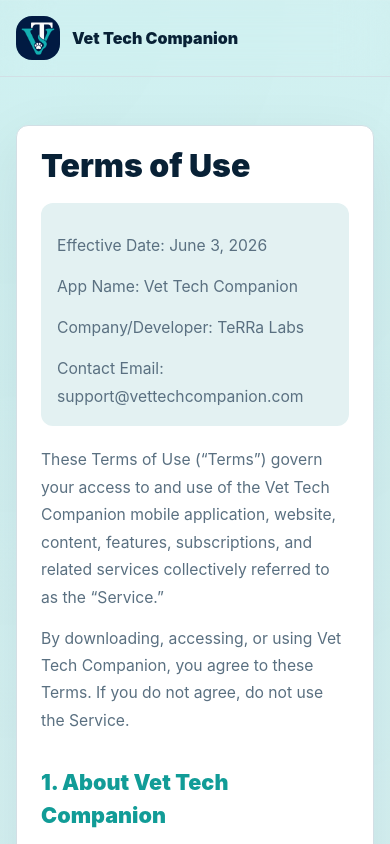
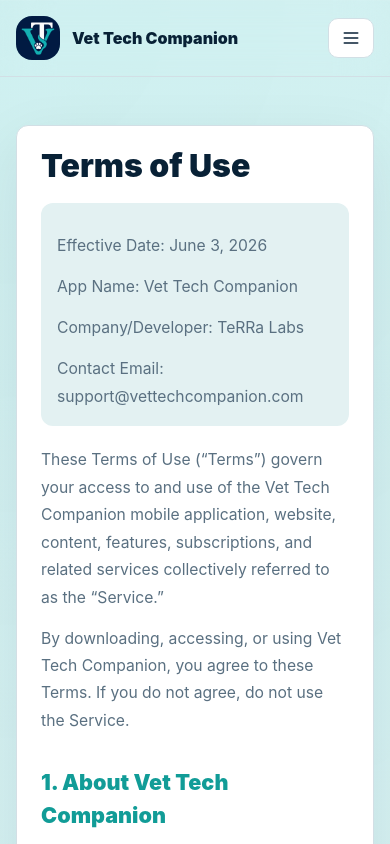
Before and after one commit to TeRRa2386/vtc-web, a Next.js app: page /terms in a window 390 px wide. Shown: the top 844 px of the page. Built offline with nearby package versions, Linux system fonts and the light colour scheme.

Commit message:
Add mobile public navigation menu

```diff
--- a/components/public/public-nav.tsx
+++ b/components/public/public-nav.tsx
@@ -1,6 +1,9 @@
+"use client";
+
+import Image from "next/image";
 import Link from "next/link";
-import Image from "next/image";
-import { ShieldCheck } from "lucide-react";
+import { Menu, ShieldCheck, X } from "lucide-react";
+import { useState } from "react";
 
 import { Button } from "@/components/ui/button";
 
@@ -11,9 +14,11 @@
 ];
 
 export function PublicNav() {
+  const [isOpen, setIsOpen] = useState(false);
+
   return (
     <header className="sticky top-0 z-40 border-b bg-background/88 backdrop-blur-xl">
-      <div className="mx-auto flex max-w-7xl items-center justify-between gap-4 px-4 py-4 sm:px-6 lg:px-8">
+      <div className="relative mx-auto flex max-w-7xl items-center justify-between gap-4 px-4 py-4 sm:px-6 lg:px-8">
         <Link className="flex items-center gap-3" href="/">
           <span className="flex size-11 items-center justify-center overflow-hidden rounded-2xl bg-primary/10">
             <Image
@@ -30,7 +35,8 @@
             <span className="hidden text-xs font-bold text-muted-foreground sm:block">Clinical tools for daily patient care</span>
           </span>
         </Link>
-        <nav className="hidden items-center gap-1 lg:flex" aria-label="Public navigation">
+        <div className="hidden items-center gap-4 lg:flex">
+          <nav className="flex items-center gap-1" aria-label="Public navigation">
             {links.map((link) => (
               <Link
                 className="rounded-md px-3 py-2 text-sm font-bold text-muted-foreground transition hover:bg-muted hover:text-foreground"
@@ -41,7 +47,7 @@
               </Link>
             ))}
           </nav>
-        <div className="hidden items-center gap-2 sm:flex">
+          <div className="flex items-center gap-2">
             <Button asChild variant="outline">
               <Link href="/privacy">
                 <ShieldCheck size={17} />
@@ -53,6 +59,34 @@
             </Button>
           </div>
         </div>
+        <Button
+          aria-expanded={isOpen}
+          aria-label={isOpen ? "Close navigation menu" : "Open navigation menu"}
+          className="shrink-0 lg:hidden"
+          onClick={() => setIsOpen((current) => !current)}
+          size="sm"
+          type="button"
+          variant="outline"
+        >
+          {isOpen ? <X size={20} /> : <Menu size={20} />}
+        </Button>
+        {isOpen ? (
+          <div className="absolute right-4 top-[calc(100%-0.5rem)] z-50 w-64 rounded-lg border bg-card p-2 shadow-soft lg:hidden">
+            <nav className="grid gap-1" aria-label="Mobile public navigation">
+              {[...links, { href: "/privacy", label: "Privacy" }, { href: "/terms", label: "Terms" }].map((link) => (
+                <Link
+                  className="rounded-md px-3 py-3 text-sm font-bold text-muted-foreground transition hover:bg-muted hover:text-foreground"
+                  href={link.href}
+                  key={link.href}
+                  onClick={() => setIsOpen(false)}
+                >
+                  {link.label}
+                </Link>
+              ))}
+            </nav>
+          </div>
+        ) : null}
+      </div>
     </header>
   );
 }
```
Lines whose indentation alone changed are shown as unchanged.
